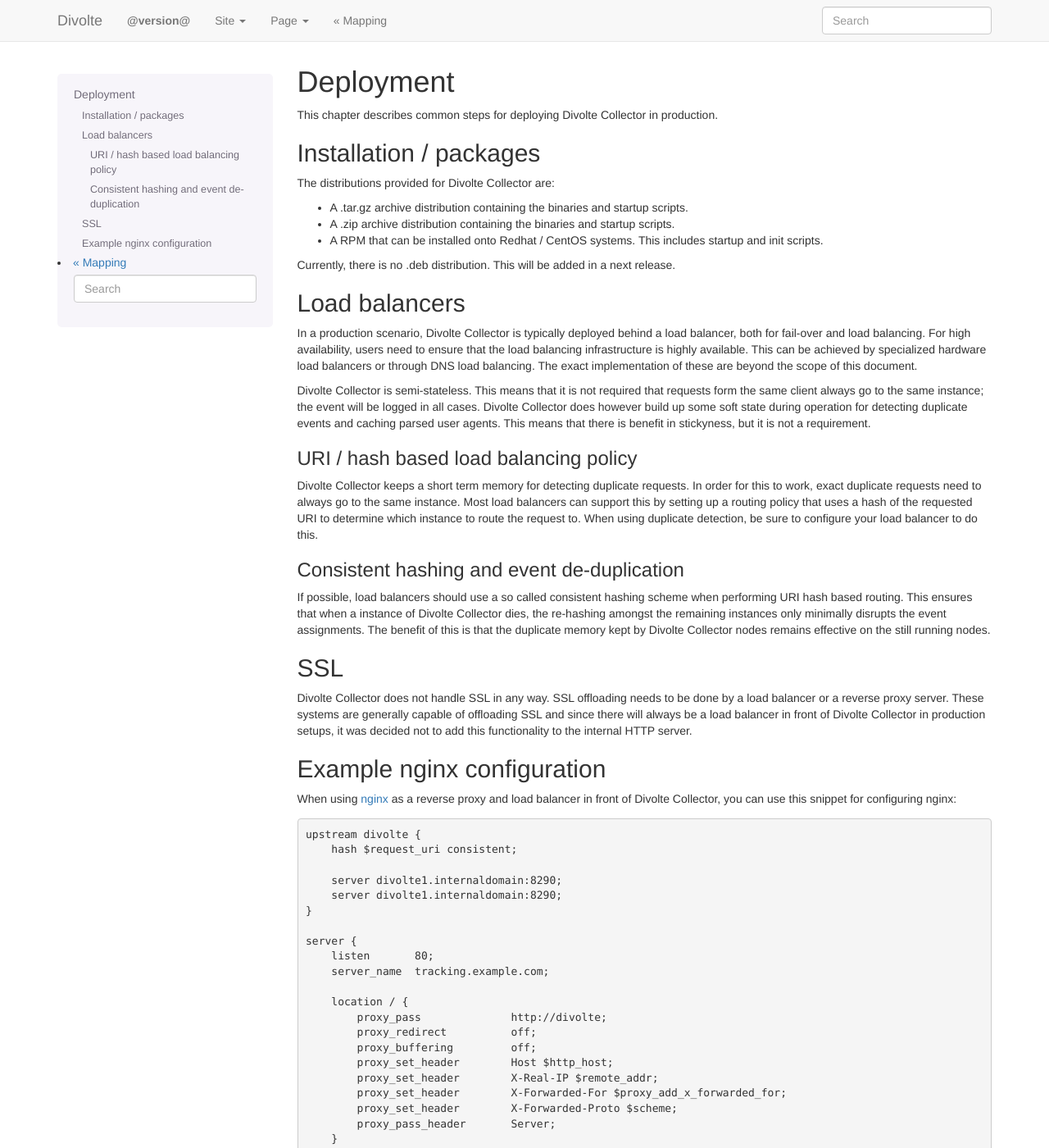
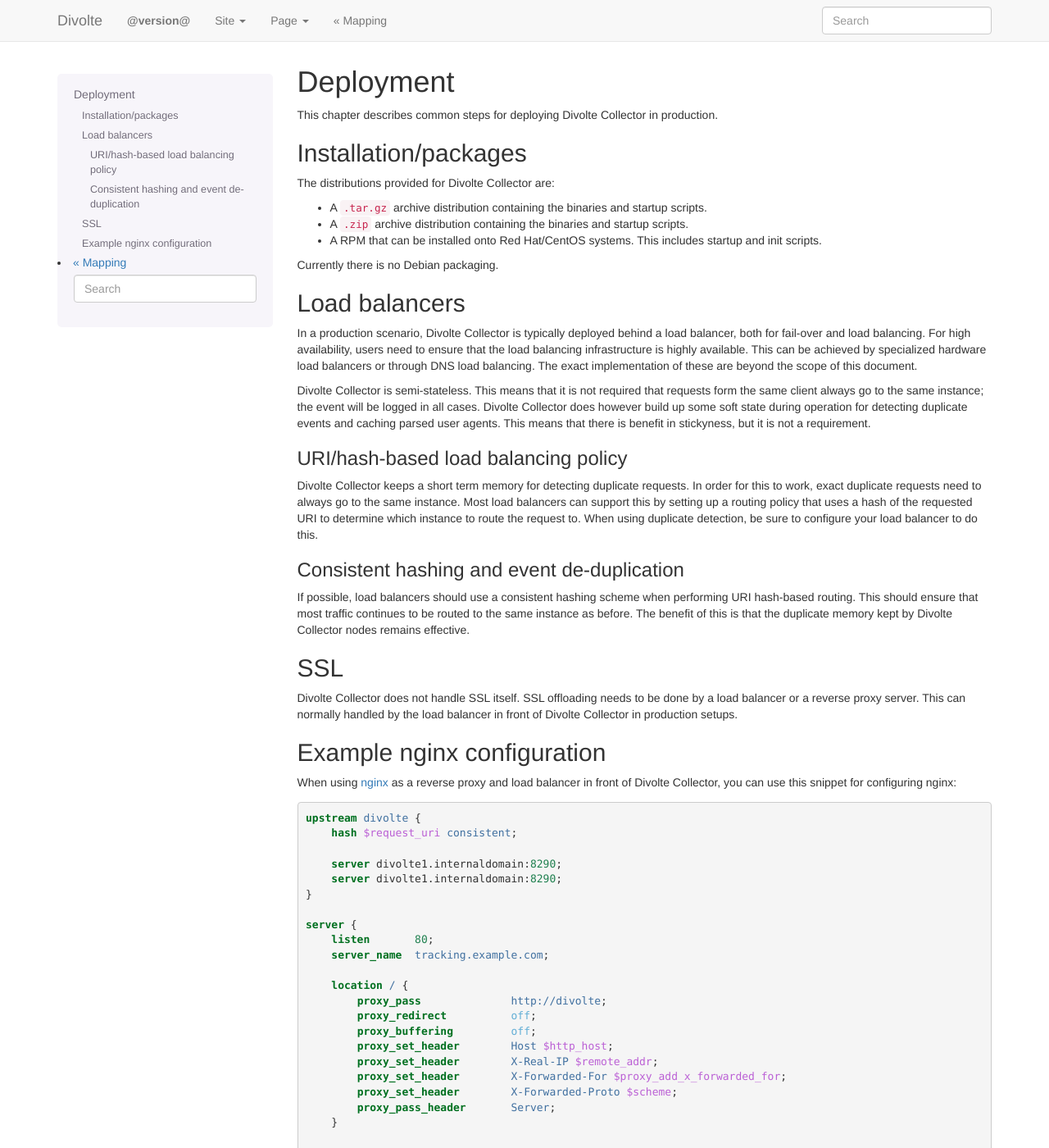
Before and after one commit to divolte/divolte-collector, a Sphinx documentation site: the page built from docs/deployment.rst, in a window 1280 px wide and 1400 px high. Shown: the whole window at 82% size. Built offline with Sphinx 7.4.7, drawn with Linux system fonts in a browser that asks for light colours; nearby versions of some CDN libraries; library files that are not in the unit come from our copies; some of the changed text lies outside the part shown.

Commit message:
Refresh the deployment documentation.

```diff
--- a/docs/deployment.rst
+++ b/docs/deployment.rst
@@ -3,15 +3,15 @@
 **********
 This chapter describes common steps for deploying Divolte Collector in production.
 
-Installation / packages
-=======================
+Installation/packages
+=====================
 The distributions provided for Divolte Collector are:
 
-- A .tar.gz archive distribution containing the binaries and startup scripts.
-- A .zip archive distribution containing the binaries and startup scripts.
-- A RPM that can be installed onto Redhat / CentOS systems. This includes startup and init scripts.
+- A ``.tar.gz`` archive distribution containing the binaries and startup scripts.
+- A ``.zip`` archive distribution containing the binaries and startup scripts.
+- A RPM that can be installed onto Red Hat/CentOS systems. This includes startup and init scripts.
 
-Currently, there is no .deb distribution. This will be added in a next release.
+Currently there is no Debian packaging.
 
 Load balancers
 ==============
@@ -19,21 +19,23 @@
 
 Divolte Collector is semi-stateless. This means that it is not required that requests form the same client always go to the same instance; the event will be logged in all cases. Divolte Collector does however build up some soft state during operation for detecting duplicate events and caching parsed user agents. This means that there is benefit in stickyness, but it is not a requirement.
 
-URI / hash based load balancing policy
---------------------------------------
+URI/hash-based load balancing policy
+------------------------------------
 Divolte Collector keeps a short term memory for detecting duplicate requests. In order for this to work, exact duplicate requests need to always go to the same instance. Most load balancers can support this by setting up a routing policy that uses a hash of the requested URI to determine which instance to route the request to. When using duplicate detection, be sure to configure your load balancer to do this.
 
 Consistent hashing and event de-duplication
 -------------------------------------------
-If possible, load balancers should use a so called consistent hashing scheme when performing URI hash based routing. This ensures that when a instance of Divolte Collector dies, the re-hashing amongst the remaining instances only minimally disrupts the event assignments. The benefit of this is that the duplicate memory kept by Divolte Collector nodes remains effective on the still running nodes.
+If possible, load balancers should use a consistent hashing scheme when performing URI hash-based routing. This should ensure that most traffic continues to be routed to the same instance as before. The benefit of this is that the duplicate memory kept by Divolte Collector nodes remains effective.
 
 SSL
 ===
-Divolte Collector does not handle SSL in any way. SSL offloading needs to be done by a load balancer or a reverse proxy server. These systems are generally capable of offloading SSL and since there will always be a load balancer in front of Divolte Collector in production setups, it was decided not to add this functionality to the internal HTTP server.
+Divolte Collector does not handle SSL itself. SSL offloading needs to be done by a load balancer or a reverse proxy server. This can normally handled by the load balancer in front of Divolte Collector in production setups.
 
 Example nginx configuration
 ===========================
-When using `nginx <http://nginx.org/>`_ as a reverse proxy and load balancer in front of Divolte Collector, you can use this snippet for configuring nginx::
+When using `nginx <http://nginx.org/>`_ as a reverse proxy and load balancer in front of Divolte Collector, you can use this snippet for configuring nginx:
+
+.. code-block:: nginx
 
   upstream divolte {
       hash $request_uri consistent;
```
